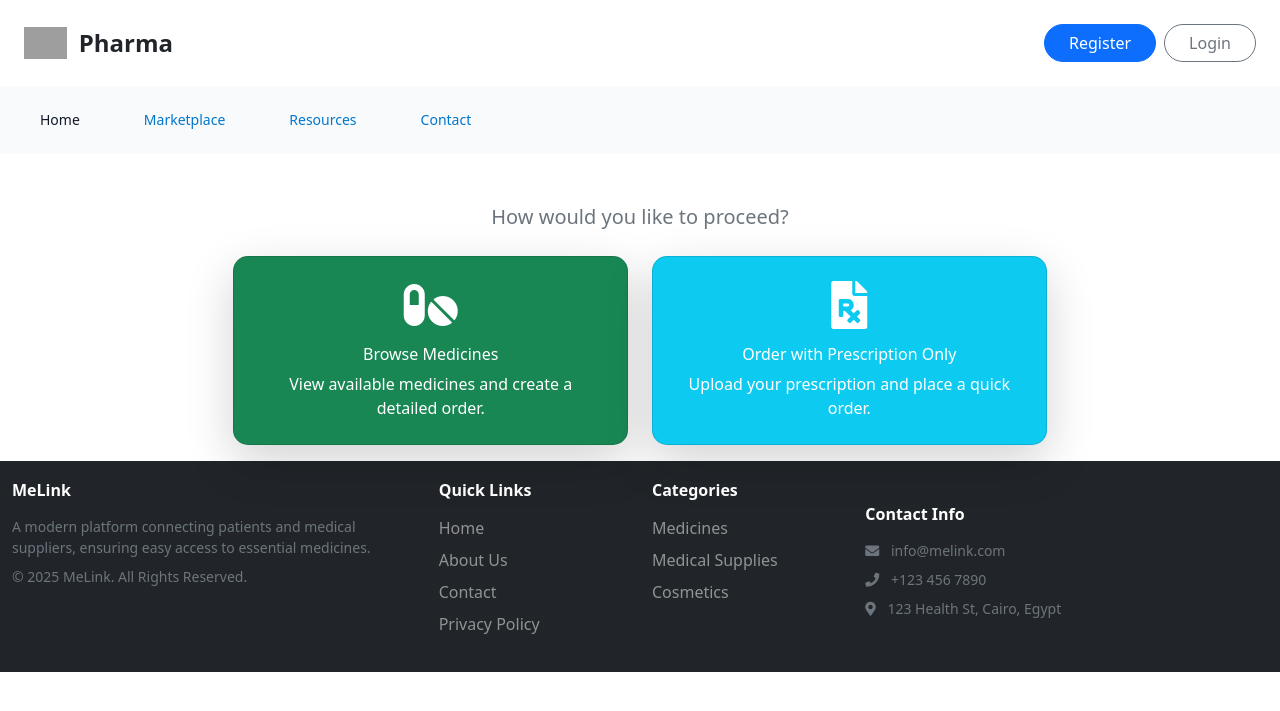
After one commit to Hagag9/MeLink.Web, an ASP.NET Core app: template MeLink.Web/Views/Order/PharmacyAction.cshtml in a window 1280 px wide. The commit adds this page. Shown: the top 711 px of the page. Run offline with ASP.NET Core 8, Linux system fonts and the light colour scheme; the template is opened without the code that fills it, so the values that code supplies are empty; style sheets or scripts are compiled from the project's sources; some libraries are stand-ins or nearby versions; grey boxes are pictures that could not be loaded.

Commit message:
feat: Add prescription-only order workflow
This feature allows patients to place an order from a pharmacy by only uploading a prescription, without needing to select any specific medicines.

- Adds a new choice page after a patient selects a pharmacy, allowing them to either browse medicines or upload a prescription.
- Implements a new form and controller actions to handle the prescription-only order submission.
- Creates a new order type in the system for these orders.
- This provides more flexibility for users who have a prescription but don't need to search for individual medicines.

```diff
--- a/MeLink.Web/Views/Order/NearbyPharmacies.cshtml
+++ b/MeLink.Web/Views/Order/NearbyPharmacies.cshtml
@@ -22,7 +22,7 @@
             @foreach (var pharmacy in Model.Pharmacies)
             {
                 <div class="col-md-4 col-sm-6">
-                    <a asp-controller="Order" asp-action="Index" asp-route-supplierId="@pharmacy.UserId" class="card-link">
+                    <a asp-controller="Order" asp-action="PharmacyAction" asp-route-supplierId="@pharmacy.UserId" class="card-link">
                         <div class="card bg-primary text-white shadow-lg h-100">
                             <div class="card-body text-center d-flex flex-column justify-content-center align-items-center">
                                 <i class="fas fa-store fa-3x mb-3"></i>
--- /dev/null
+++ b/MeLink.Web/Views/Order/PharmacyAction.cshtml
@@ -0,0 +1,54 @@
+@model MeLink.Web.ViewModels.PharmacyActionViewModel
+
+@{
+    ViewData["Title"] = "Select Action";
+}
+
+<div class="container mt-5">
+    <div class="text-center mb-4">
+        <h2 class="display-5 text-primary">@Model.SupplierName</h2>
+        <p class="lead text-muted">How would you like to proceed?</p>
+    </div>
+
+    <div class="row justify-content-center g-4">
+        <div class="col-md-5 col-lg-4">
+            <a asp-controller="Order" asp-action="Index" asp-route-supplierId="@Model.SupplierId" class="card-link">
+                <div class="card bg-success text-white shadow-lg h-100">
+                    <div class="card-body text-center d-flex flex-column justify-content-center align-items-center p-4">
+                        <i class="fas fa-pills fa-3x mb-3"></i>
+                        <h5 class="card-title">Browse Medicines</h5>
+                        <p class="card-text">View available medicines and create a detailed order.</p>
+                    </div>
+                </div>
+            </a>
+        </div>
+        <div class="col-md-5 col-lg-4">
+            <a asp-controller="Order" asp-action="CreatePrescriptionOrder" asp-route-supplierId="@Model.SupplierId" class="card-link">
+                <div class="card bg-info text-white shadow-lg h-100">
+                    <div class="card-body text-center d-flex flex-column justify-content-center align-items-center p-4">
+                        <i class="fas fa-file-prescription fa-3x mb-3"></i>
+                        <h5 class="card-title">Order with Prescription Only</h5>
+                        <p class="card-text">Upload your prescription and place a quick order.</p>
+                    </div>
+                </div>
+            </a>
+        </div>
+    </div>
+</div>
+
+<style>
+    .card-link {
+        text-decoration: none;
+        color: inherit;
+    }
+
+        .card-link:hover .card {
+            transform: translateY(-5px);
+            box-shadow: 0 10px 20px rgba(0, 0, 0, 0.2) !important;
+        }
+
+    .card {
+        border-radius: 15px;
+        transition: all 0.3s ease-in-out;
+    }
+</style>
```
Also changed, not shown: MeLink.Web/Controllers/OrderController.cs (+76 -0 lines), MeLink.Web/ViewModels/OrderViewModels.cs (+16 -0 lines), MeLink.Web/Views/Order/CreatePrescriptionOrder.cshtml (added, +44 -0 lines).
